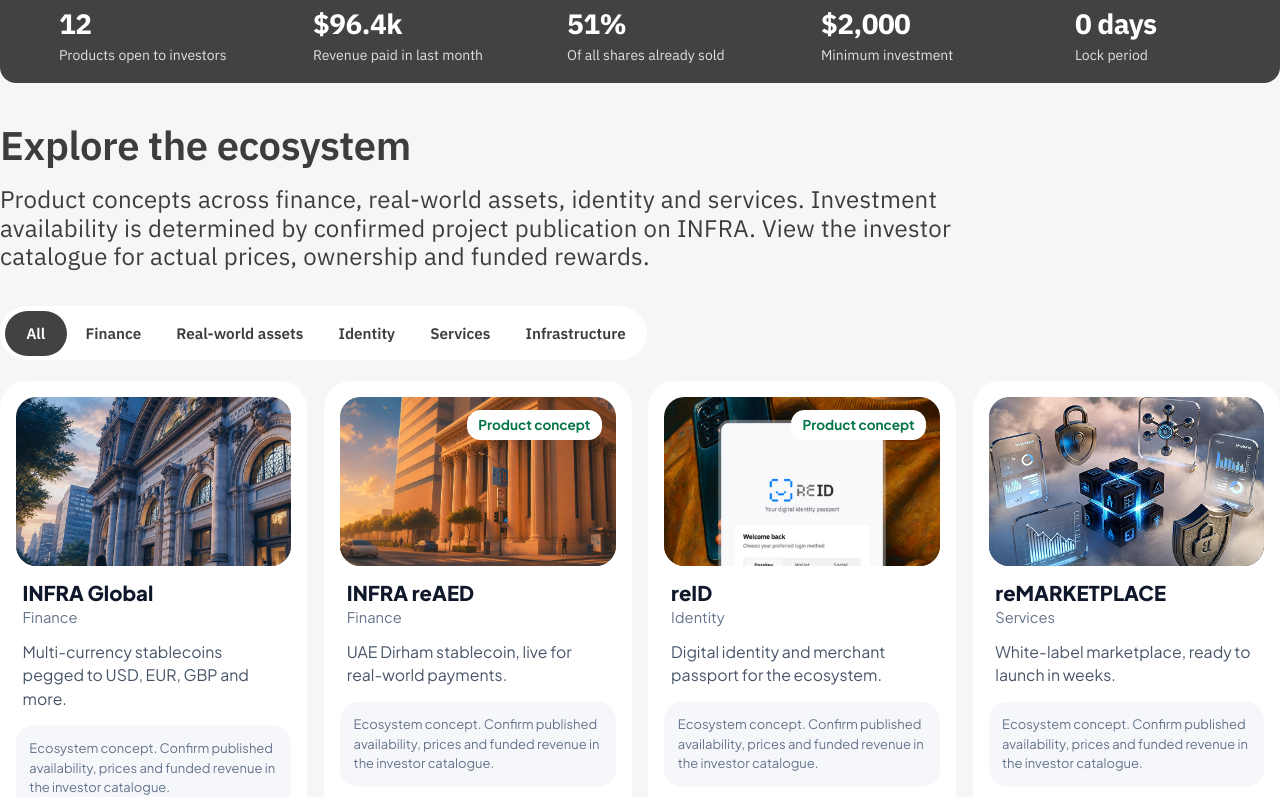
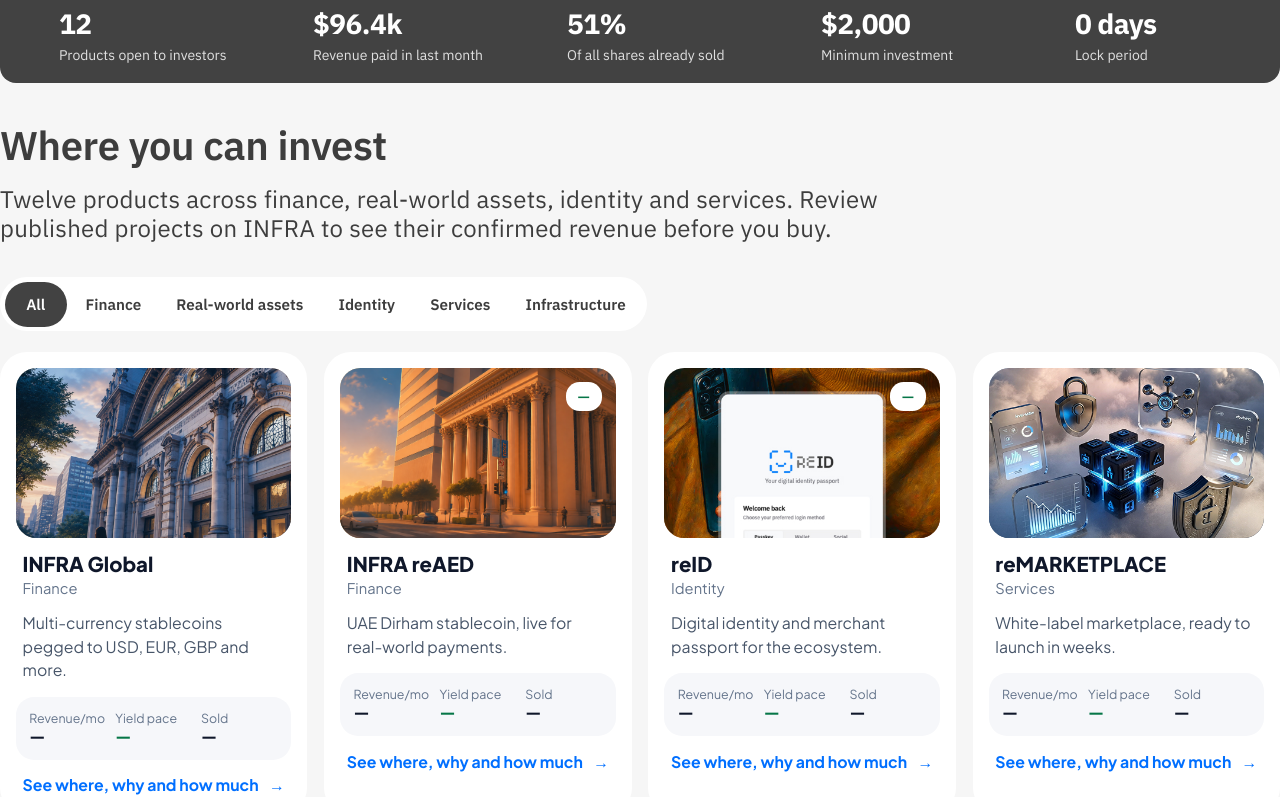
Before and after one commit to reIDentity/ReSystem-Investment-front-end, a Next.js app: page / in a window 1280 px wide. Shown: the part 1406-2203 px from the top of the page. Built offline with nearby package versions, Linux system fonts and the light colour scheme.

Commit message:
fix: restore Figma homepage cards and calculator layout

```diff
--- a/src/components/Calculator.tsx
+++ b/src/components/Calculator.tsx
@@ -39,10 +39,10 @@
         <Reveal>
         <div ref={ref} className="calculator-panel grid gap-8 rounded-[20px] border border-line bg-[#efefef] p-4 sm:p-5 lg:grid-cols-[1fr_0.95fr]">
           <div className="calculator-inputs flex flex-col p-2 sm:p-4">
-            <h2 className="text-[30px] font-semibold tracking-tight text-ink sm:text-[34px]">Illustrative allocation calculator</h2>
-            <p className="mt-4 max-w-[430px] text-[19px] leading-snug text-ink-soft">
-              Explore a hypothetical allocation using example figures. This illustration assumes $100 per fraction and 20 minimum fractions;
-              these are not current project prices, revenue records or an investment offer.
+            <h2 className="text-[30px] font-semibold tracking-tight text-ink sm:text-[34px]">How much should you invest?</h2>
+            <p className="mt-4 max-w-[430px] text-[19px] leading-snug text-ink-soft" aria-describedby="calculator-example-note">
+              Pick a product and an amount to explore example earnings. This illustration uses
+              $100 per share, minimum 20 shares.
             </p>
 
             <div className="calculator-products mt-10 rounded-2xl bg-white p-5">
@@ -110,7 +110,7 @@
               <Stat label="You get">
                 <RollingNumber value={result.shares.toLocaleString("en-US")} ready={shown} /> shares
               </Stat>
-              <Stat label="Illustrative pool share">
+              <Stat label="Your share of the pool">
                 <RollingNumber value={`${(result.poolShare * 100).toFixed(3)}%`} ready={shown} />
               </Stat>
               <Stat label="Est. per month" accent>
@@ -123,12 +123,12 @@
 
             <div className="calculator-chart mt-3 flex flex-1 flex-col rounded-2xl bg-white p-4 text-ink">
               <div className="flex items-center justify-between">
-                <p className="font-display text-[12px] font-bold">Hypothetical earnings over 12 months</p>
+                <p className="font-display text-[12px] font-bold">Earnings over 12 months</p>
                 <p className="text-[11px] text-muted">
                   <RollingNumber value={`${result.pace.toFixed(1)}%`} ready={shown} /> yearly in this example
                 </p>
               </div>
-              <div className="calculator-bars mt-3 flex min-h-[170px] flex-1 items-end gap-1.5" role="img" aria-label="Projected earnings, growing each month">
+              <div className="calculator-bars mt-3 flex min-h-[170px] flex-1 items-end gap-1.5" role="img" aria-label="Illustrative cumulative earnings over twelve months" aria-describedby="calculator-example-note">
                 {Array.from({ length: 12 }).map((_, i) => (
                   <span
                     key={i}
@@ -150,13 +150,15 @@
 
             <a
               href="/invest"
+              title="Illustrative example. Open the investor app to review actual project prices."
+              aria-describedby="calculator-example-note"
               className="calculator-invest btn btn-shine mt-3 block rounded-full bg-lime py-3.5 text-center font-display text-[14px] font-bold text-ink hover:shadow-[0_10px_24px_-10px_rgba(0,145,255,0.9)]"
             >
-              View actual project prices
+              Invest {usd(amount)} in {product.name}
             </a>
-            <p className="calculator-disclaimer mt-3 text-[11px] leading-snug text-white/70">
-              Example values are illustrative and do not represent actual project revenue, ownership or yield. Published project economics and
-              real funded allocations are shown in the investor app. No future return or liquidity is guaranteed.
+            <p id="calculator-example-note" className="calculator-disclaimer mt-3 text-[11px] leading-snug text-white/70">
+              Illustrative example only. Revenue, shares sold and the $100 share price are example figures, not live project data.
+              Review actual project prices in the investor app. Actual earnings can be higher or lower. Not a guarantee of returns.
             </p>
           </div>
         </div>
--- a/src/components/Products.tsx
+++ b/src/components/Products.tsx
@@ -30,9 +30,12 @@
           )}
         </div>
         {product.status && (
-          <span className="product-badge absolute top-2 right-2 flex items-center gap-1.5 rounded-full bg-white px-2.5 py-1 font-display text-[11px] font-semibold text-forest">
-
-            Product concept
+          <span
+            className="product-badge absolute top-2 right-2 flex items-center gap-1.5 rounded-full bg-white px-2.5 py-1 font-display text-[11px] font-semibold text-forest"
+            title={product.status === "Coming" ? undefined : "Published investment status is unavailable."}
+            aria-label={product.status === "Coming" ? undefined : "Published investment status unavailable"}
+          >
+            {product.status === "Coming" ? "Coming soon" : "—"}
           </span>
         )}
       </div>
@@ -40,12 +43,25 @@
         <h3 className="font-display text-[20px] leading-tight font-extrabold text-ink">{product.name}</h3>
         <p className="product-category mt-0.5 text-[14px] text-muted">{product.category}</p>
         <p className="product-description mt-3 min-h-[68px] text-[17px] leading-snug text-ink-soft">{product.description}</p>
-        <p className="product-stats mt-3 rounded-xl bg-[#f1f4f9] px-3 py-3 text-[13px] text-muted">Ecosystem concept. Confirm published availability, prices and funded revenue in the investor catalogue.</p>
+        <dl className="product-stats mt-3 grid grid-cols-3 gap-1.5 rounded-xl bg-[#f1f4f9] px-3 py-3">
+          <div>
+            <dt className="text-[11px] whitespace-nowrap text-muted">Revenue/mo</dt>
+            <dd className="font-display text-[15px] font-bold text-ink" title="Verified monthly revenue is unavailable." aria-label="Unavailable">—</dd>
+          </div>
+          <div>
+            <dt className="text-[11px] whitespace-nowrap text-muted">Yield pace</dt>
+            <dd className="font-display text-[15px] font-bold text-forest" title="Verified yield pace is unavailable." aria-label="Unavailable">—</dd>
+          </div>
+          <div>
+            <dt className="text-[11px] whitespace-nowrap text-muted">Sold</dt>
+            <dd className="font-display text-[15px] font-bold text-ink" title="Verified fractions sold are unavailable." aria-label="Unavailable">—</dd>
+          </div>
+        </dl>
         <a
-          href="/invest/explore"
+          href="#how-much"
           className="product-link mt-5 flex items-center justify-between font-display text-[14px] font-bold text-brand underline-offset-4 hover:underline"
         >
-          View published investment projects{" "}
+          See where, why and how much{" "}
           <span aria-hidden="true" className="transition-transform duration-500 ease-[var(--ease-spring)] group-hover:translate-x-1.5">→</span>
         </a>
       </div>
@@ -98,12 +114,12 @@
     <section id="where" className="mt-24 scroll-mt-24">
       <Container>
         <Reveal variant="blur">
-          <h2 className="text-[34px] font-semibold tracking-tight text-ink sm:text-[40px]">Explore the ecosystem</h2>
+          <h2 className="text-[34px] font-semibold tracking-tight text-ink sm:text-[40px]">Where you can invest</h2>
         </Reveal>
         <Reveal variant="blur" delay={80}>
           <p className="section-description mt-4 max-w-[820px] text-[21px] leading-snug text-ink-soft">
-            Product concepts across finance, real-world assets, identity and services. Investment availability is determined by
-            confirmed project publication on INFRA. View the investor catalogue for actual prices, ownership and funded rewards.
+            Twelve products across finance, real-world assets, identity and services. Review published projects on INFRA to
+            see their confirmed revenue before you buy.
           </p>
         </Reveal>
 
```
